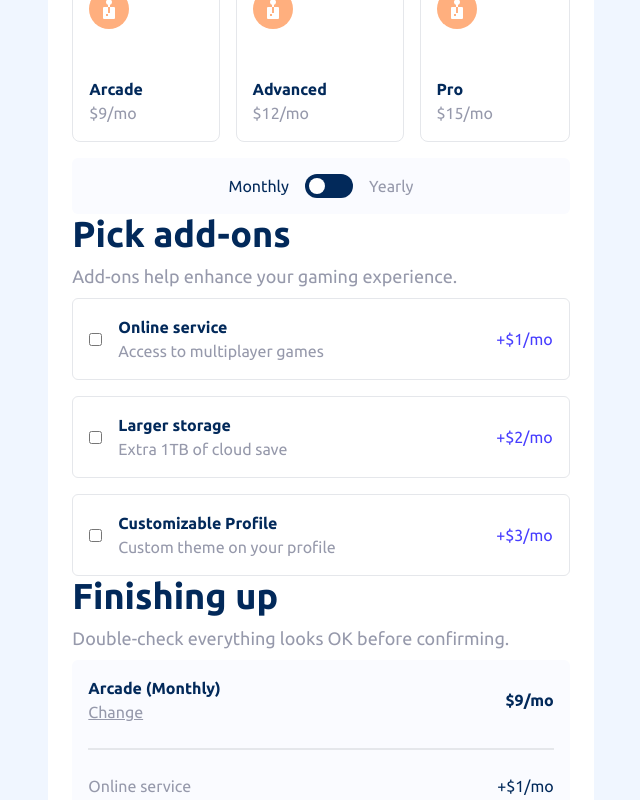
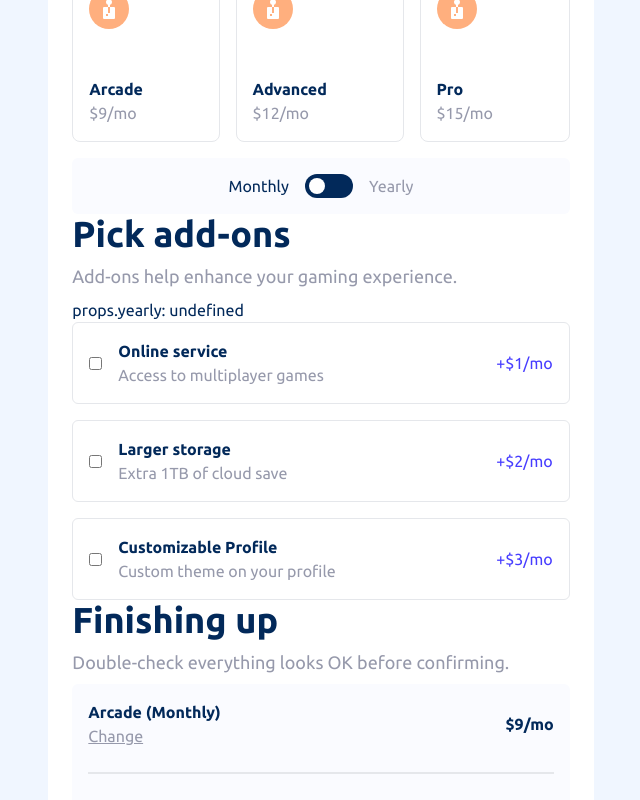
Before and after one commit to vitaovich/FM-multi-step-form, a Next.js app: page / in a window 1280 px wide. Shown: the part 538-1338 px from the top of the page, without its empty margins (319-959 px from the left). Built offline with nearby package versions, Linux system fonts and the light colour scheme.

Commit message:
make changes to addons

```diff
--- a/components/stepThreeForm.tsx
+++ b/components/stepThreeForm.tsx
@@ -1,28 +1,35 @@
 // import iconArcade from "../public/images/icon-arcade.svg"
+import Addon from "@/models/Addon"
 import { useState } from "react"
 
-const StepThreeForm = () => {
-    const [addons, setAddons] = useState<{ title: string, description: string, price: string }[]>(
+const StepThreeForm: React.FC<{yearly: boolean}> = (props) => {
+    const [addons, setAddons] = useState<Addon[]>(
         [
-            { title: 'Online service', description: 'Access to multiplayer games', price: '+$1/mo' },
-            { title: 'Larger storage', description: 'Extra 1TB of cloud save', price: '+$2/mo' },
-            { title: 'Customizable Profile', description: 'Custom theme on your profile', price: '+$3/mo' },
+            new Addon('Online service', 'Access to multiplayer games', 1),
+            new Addon('Larger storage', 'Extra 1TB of cloud save', 2),
+            new Addon('Customizable Profile', 'Custom theme on your profile', 3),
         ]
+    )
+
+    const formattedAddons = addons.map((addon) => (
+        { addon: addon, price: `+$${props.yearly ? addon.price * 10 : addon.price}/${props.yearly ? 'yr' : 'mo'}` }
+    )
     )
 
     return (
         <div className="flex flex-col space-y-4">
+            {'props.yearly: ' + props.yearly}
             {
-                addons.map((addon) => (
-                    <div key={addon.title} className="flex flex-row items-center border rounded-md space-x-4 p-4">
+                formattedAddons.map((addon) => (
+                    <div key={addon.addon.name} className="flex flex-row items-center border rounded-md space-x-4 p-4">
                         <input
                             type="checkbox"
                             name="check"
                             className=""
                         />
                         <div className='flex flex-auto flex-col' >
-                            <h2 className="font-bold">{addon.title}</h2>
-                            <p className="text-CoolGray">{addon.description}</p>
+                            <h2 className="font-bold">{addon.addon.name}</h2>
+                            <p className="text-CoolGray">{addon.addon.description}</p>
                         </div>
                         <p className="text-PurplishBlue">{addon.price}</p>
                     </div>
--- a/models/Addon.ts
+++ b/models/Addon.ts
@@ -1,11 +1,13 @@
 class Addon {
     id: string
     name: string
+    description: string
     price: number
 
-    constructor(name: string, price: number) {
+    constructor(name: string, description: string, price: number) {
         this.id = name
         this.name = name
+        this.description = description
         this.price = price
     }
 }
```
